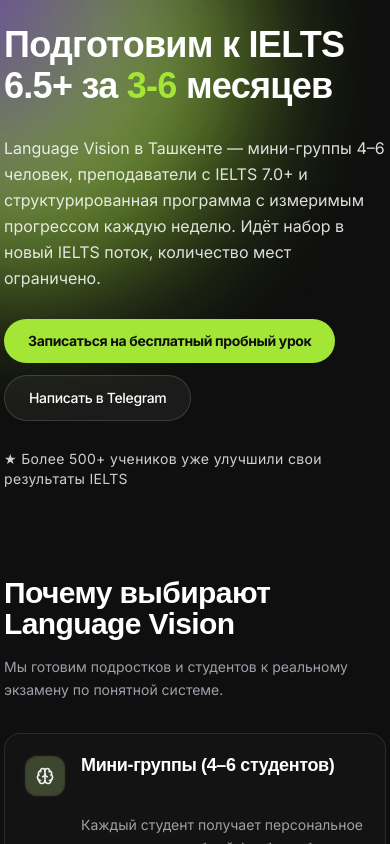
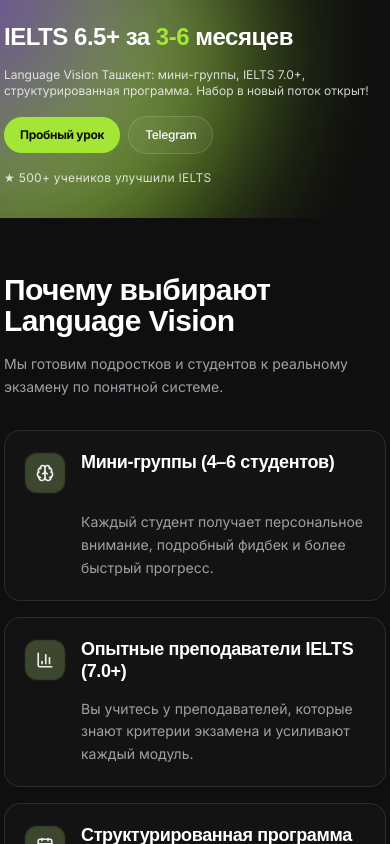
Before and after one commit to alievmahmud102-web/examspark, a Next.js app: page / in a window 390 px wide. Shown: the top 844 px of the page. Built offline with nearby package versions, Linux system fonts and the light colour scheme; a web font is replaced by a local one.

Commit message:
Hero: портретный подзаголовок и стили

```diff
--- a/src/components/Features.tsx
+++ b/src/components/Features.tsx
@@ -125,7 +125,7 @@
                   ].join(" ")}
                   style={{ transitionDelay: `${index * 100}ms` }}
                 >
-                  <div className="flex items-start gap-4">
+                  <div className="flex flex-nowrap items-start gap-4">
                     <div className="relative mt-0.5 inline-flex h-10 w-10 shrink-0 items-center justify-center rounded-xl bg-accent/14 text-text-primary transition-transform duration-300 ease-in-out group-hover:-translate-y-1">
                       <div
                         aria-hidden="true"
--- a/src/components/Hero.tsx
+++ b/src/components/Hero.tsx
@@ -43,13 +43,9 @@
     en: "3-6",
     uz: "3-6",
   };
-  const trustLines: Record<LanguageCode, string> = {
-    ru: "★ Более 500+ учеников уже улучшили свои результаты IELTS",
-    en: "★ Over 500+ students already improved their IELTS results",
-    uz: "★ 500+ o'quvchi IELTS natijalarini allaqachon yaxshiladi",
-  };
   const accentPhrase = accentPhrases[language];
   const [titlePrefix, titleSuffix = ""] = t.title.split(accentPhrase);
+  const [titleCompactPrefix, titleCompactSuffix = ""] = t.titleCompact.split(accentPhrase);
 
   return (
     <section
@@ -58,9 +54,10 @@
     >
       <div className="hero-blob pointer-events-none absolute left-[-180px] top-[-130px] -z-10 h-[420px] w-[420px] rounded-full blur-3xl md:left-[48%] md:top-[-180px] md:h-[520px] md:w-[520px]" />
 
-      <div className="mx-auto grid max-w-6xl items-center gap-10 md:grid-cols-[1.1fr_0.9fr] md:gap-6 lg:gap-12 [@media(max-aspect-ratio:1/1)]:md:grid-cols-1">
-        <div className="space-y-7">
-          <h1 className="max-w-4xl text-4xl leading-[1.15] font-black tracking-tighter text-text-primary sm:text-5xl sm:leading-[1.12] lg:text-7xl lg:leading-[1.08]">
+      <div className="mx-auto grid max-w-6xl items-center gap-10 md:grid-cols-[1.1fr_0.9fr] md:gap-6 lg:gap-12 [@media(max-aspect-ratio:1/1)]:md:grid-cols-1 [@media(max-aspect-ratio:1/1)]:gap-6">
+        <div className="space-y-7 [@media(max-aspect-ratio:1/1)]:space-y-4">
+          <h1 className="max-w-4xl text-4xl font-black leading-[1.15] tracking-tighter text-text-primary sm:text-5xl sm:leading-[1.12] lg:text-7xl lg:leading-[1.08] [@media(max-aspect-ratio:1/1)]:max-w-[22ch] [@media(max-aspect-ratio:1/1)]:text-2xl [@media(max-aspect-ratio:1/1)]:leading-[1.12] [@media(max-aspect-ratio:1/1)]:sm:text-3xl [@media(max-aspect-ratio:1/1)]:sm:leading-[1.1] [@media(max-aspect-ratio:1/1)]:lg:text-4xl [@media(max-aspect-ratio:1/1)]:lg:leading-[1.08]">
+            <span className="[@media(max-aspect-ratio:1/1)]:hidden">
               {titleSuffix ? (
                 <>
                   {titlePrefix}
@@ -70,30 +67,52 @@
               ) : (
                 t.title
               )}
+            </span>
+            <span className="hidden [@media(max-aspect-ratio:1/1)]:inline">
+              {titleCompactSuffix ? (
+                <>
+                  {titleCompactPrefix}
+                  <span className="text-accent">{accentPhrase}</span>
+                  {titleCompactSuffix}
+                </>
+              ) : (
+                t.titleCompact
+              )}
+            </span>
           </h1>
-          <p className="max-w-2xl text-base leading-relaxed text-text-primary/85 sm:text-lg">
+
+          <div className="max-w-2xl">
+            <p className="text-base leading-relaxed text-text-primary/85 sm:text-lg [@media(max-aspect-ratio:1/1)]:hidden">
               {t.subtitle}
             </p>
+            <p className="hidden max-w-prose text-xs leading-snug text-text-primary/80 [@media(max-aspect-ratio:1/1)]:block sm:text-sm">
+              {t.subtitleCompact}
+            </p>
+          </div>
 
-          <div className="flex flex-wrap items-center gap-3">
+          {/* Литеральные классы — иначе Tailwind JIT не подхватывает динамические `${var}:…` */}
+          <div className="flex flex-wrap items-center gap-3 gap-x-3 gap-y-3 [@media(max-aspect-ratio:1/1)]:gap-2 [@media(max-aspect-ratio:1/1)]:gap-x-2 [@media(max-aspect-ratio:1/1)]:gap-y-2">
             <a
               href="#order-form"
-              className="inline-flex items-center justify-center rounded-full bg-accent px-6 py-3 text-sm font-bold tracking-tight text-dark-bg hover:brightness-105 hover:shadow-[0_0_26px_rgba(163,230,53,0.45)]"
+              className="inline-flex shrink-0 items-center justify-center rounded-full bg-accent px-6 py-3 text-sm font-bold tracking-tight text-dark-bg no-underline hover:brightness-105 hover:shadow-[0_0_26px_rgba(163,230,53,0.45)] [@media(max-aspect-ratio:1/1)]:px-4 [@media(max-aspect-ratio:1/1)]:py-2.5 [@media(max-aspect-ratio:1/1)]:text-xs [@media(max-aspect-ratio:1/1)]:sm:px-5 [@media(max-aspect-ratio:1/1)]:sm:text-sm"
             >
-              {t.ctaDemo}
+              <span className="[@media(max-aspect-ratio:1/1)]:hidden">{t.ctaDemo}</span>
+              <span className="hidden [@media(max-aspect-ratio:1/1)]:inline">{t.ctaDemoCompact}</span>
             </a>
             <a
               href="https://t.me/+998909262426"
-              className="inline-flex items-center justify-center rounded-full border border-white/15 bg-white/5 px-6 py-3 text-sm font-medium tracking-tight text-text-primary hover:bg-white/8 hover:border-white/20"
+              className="inline-flex shrink-0 items-center justify-center rounded-full border border-white/15 bg-white/5 px-6 py-3 text-sm font-medium tracking-tight text-text-primary no-underline hover:bg-white/8 hover:border-white/20 [@media(max-aspect-ratio:1/1)]:px-4 [@media(max-aspect-ratio:1/1)]:py-2.5 [@media(max-aspect-ratio:1/1)]:text-xs [@media(max-aspect-ratio:1/1)]:sm:px-5 [@media(max-aspect-ratio:1/1)]:sm:text-sm"
               target="_blank"
               rel="noopener noreferrer"
             >
-              {t.ctaBuy}
+              <span className="[@media(max-aspect-ratio:1/1)]:hidden">{t.ctaBuy}</span>
+              <span className="hidden [@media(max-aspect-ratio:1/1)]:inline">{t.ctaBuyCompact}</span>
             </a>
           </div>
 
-          <p className="text-sm tracking-wide text-text-primary/80">
-            {trustLines[language]}
+          <p className="text-sm tracking-wide text-text-primary/80 [@media(max-aspect-ratio:1/1)]:text-xs [@media(max-aspect-ratio:1/1)]:sm:text-[0.8125rem]">
+            <span className="[@media(max-aspect-ratio:1/1)]:hidden">{t.trustLine}</span>
+            <span className="hidden [@media(max-aspect-ratio:1/1)]:inline">{t.trustLineCompact}</span>
           </p>
         </div>
 
--- a/src/i18n/translations.ts
+++ b/src/i18n/translations.ts
@@ -14,6 +14,13 @@
     subtitle: string;
     ctaDemo: string;
     ctaBuy: string;
+    /** Когда высота ≥ ширины (портрет / узкое окно) */
+    titleCompact: string;
+    subtitleCompact: string;
+    ctaDemoCompact: string;
+    ctaBuyCompact: string;
+    trustLine: string;
+    trustLineCompact: string;
   };
   features: {
     sectionTitle: string;
@@ -95,6 +102,13 @@
       "Language Vision в Ташкенте — мини-группы 4–6 человек, преподаватели с IELTS 7.0+ и структурированная программа с измеримым прогрессом каждую неделю. Идёт набор в новый IELTS поток, количество мест ограничено.",
     ctaDemo: "Записаться на бесплатный пробный урок",
     ctaBuy: "Написать в Telegram",
+    titleCompact: "IELTS 6.5+ за 3-6 месяцев",
+    subtitleCompact:
+      "Language Vision Ташкент: мини-группы, IELTS 7.0+, структурированная программа. Набор в новый поток открыт!",
+    ctaDemoCompact: "Пробный урок",
+    ctaBuyCompact: "Telegram",
+    trustLine: "★ Более 500+ учеников уже улучшили свои результаты IELTS",
+    trustLineCompact: "★ 500+ учеников улучшили IELTS",
   },
   features: {
     sectionTitle: "Почему выбирают Language Vision",
@@ -270,6 +284,13 @@
         "Language Vision in Tashkent — small groups of 4–6 students, teachers with IELTS 7.0+, and a structured program with measurable weekly progress. New IELTS groups are open with limited seats.",
       ctaDemo: "Book a free trial lesson",
       ctaBuy: "Message us on Telegram",
+      titleCompact: "IELTS 6.5+ in 3-6 months",
+      subtitleCompact:
+        "Language Vision, Tashkent: mini-groups, IELTS 7.0+, structured program. New intake is open!",
+      ctaDemoCompact: "Trial lesson",
+      ctaBuyCompact: "Telegram",
+      trustLine: "★ Over 500+ students already improved their IELTS results",
+      trustLineCompact: "★ 500+ students improved IELTS",
     },
     features: {
       sectionTitle: "Why students choose Language Vision",
@@ -439,6 +460,13 @@
         "Language Vision, Toshkent — 4–6 kishilik mini-guruhlar, IELTS 7.0+ darajadagi ustozlar va har hafta o‘lchanadigan progress. Yangi IELTS oqimi uchun yozilish ochiq, joylar cheklangan.",
       ctaDemo: "Bepul sinov darsiga yozilish",
       ctaBuy: "Telegramda yozish",
+      titleCompact: "IELTS 6.5+ 3-6 oyda",
+      subtitleCompact:
+        "Language Vision, Toshkent: mini-guruhlar, IELTS 7.0+, tuzilgan dastur. Yangi oqim uchun yozilish ochiq!",
+      ctaDemoCompact: "Sinov darsi",
+      ctaBuyCompact: "Telegram",
+      trustLine: "★ 500+ o'quvchi IELTS natijalarini allaqachon yaxshiladi",
+      trustLineCompact: "★ 500+ o'quvchi IELTSni yaxshiladi",
     },
     features: {
       sectionTitle: "Nima uchun Language Vision tanlanadi",
```
Lines whose indentation alone changed are shown as unchanged.
